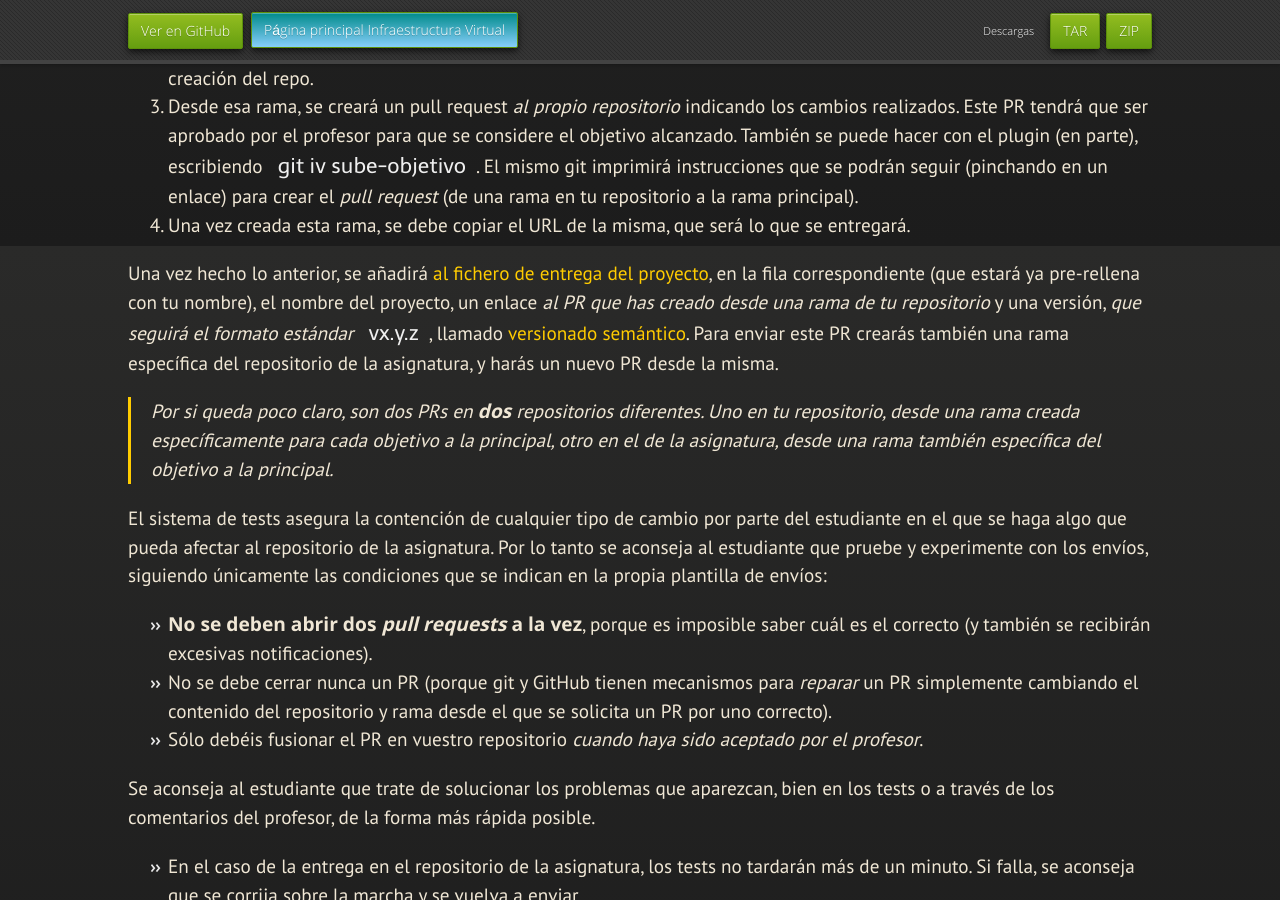
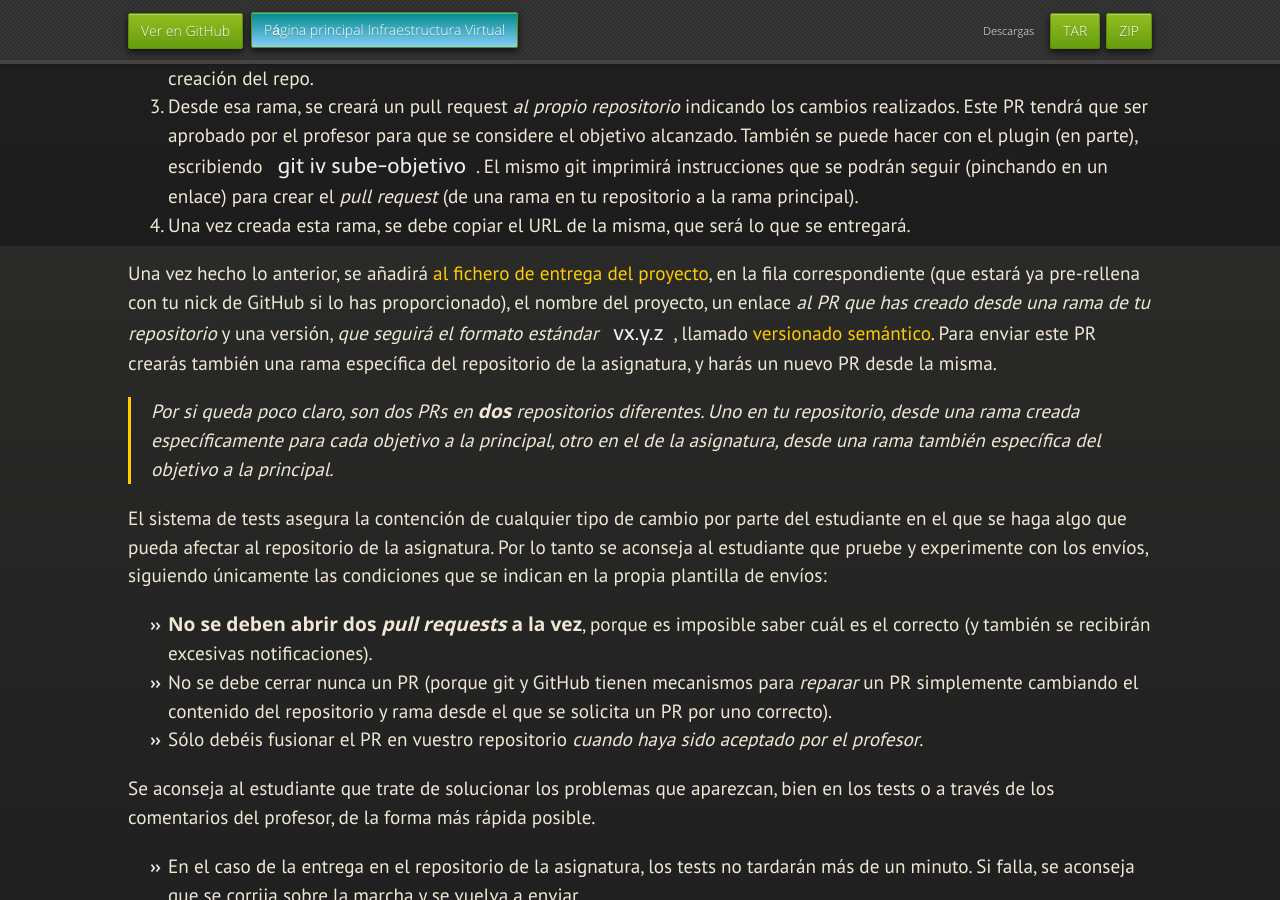
Before and after one commit to JJ/IV, a Jekyll site: the page built from documentos/proyecto/0.Repositorio.md, in a window 1280 px wide and 900 px high, scrolled down 6954 px. Built offline with Jekyll 4.4.1, drawn with Linux system fonts in a browser that asks for light colours; nearby versions of some CDN libraries; some web fonts are replaced; our own code applies the rules of GitHub Pages for plain Markdown files.

Commit message:
Sync documentos/proyecto/0.Repositorio.md de master a gh-pages

```diff
--- a/documentos/proyecto/0.Repositorio.md
+++ b/documentos/proyecto/0.Repositorio.md
@@ -385,13 +385,13 @@ procedimiento.
    será lo que se entregará.
 
 Una vez hecho lo anterior, se añadirá [al fichero de entrega del
-proyecto](https://github.com/JJ/IV-/blob/master/proyectos/objetivo-0.md),
-en la fila correspondiente (que estará ya pre-rellena con tu nombre), el nombre
-del proyecto, un enlace *al PR que has creado desde una rama de tu repositorio*
-y una versión, *que seguirá el formato estándar* `vx.y.z`, llamado [versionado
-semántico](https://semver.org/lang/es/). Para enviar este PR crearás también una
-rama específica del repositorio de la asignatura, y harás un nuevo PR desde la
-misma.
+proyecto](https://github.com/JJ/IV-/blob/master/proyectos/objetivo-0.md), en la
+fila correspondiente (que estará ya pre-rellena con tu nick de GitHub si lo has
+proporcionado), el nombre del proyecto, un enlace *al PR que has creado desde
+una rama de tu repositorio* y una versión, *que seguirá el formato estándar*
+`vx.y.z`, llamado [versionado semántico](https://semver.org/lang/es/). Para
+enviar este PR crearás también una rama específica del repositorio de la
+asignatura, y harás un nuevo PR desde la misma.
 
 > Por si queda poco claro, son dos PRs en **dos** repositorios diferentes. Uno
 > en tu repositorio, desde una rama creada específicamente para cada objetivo a
```
